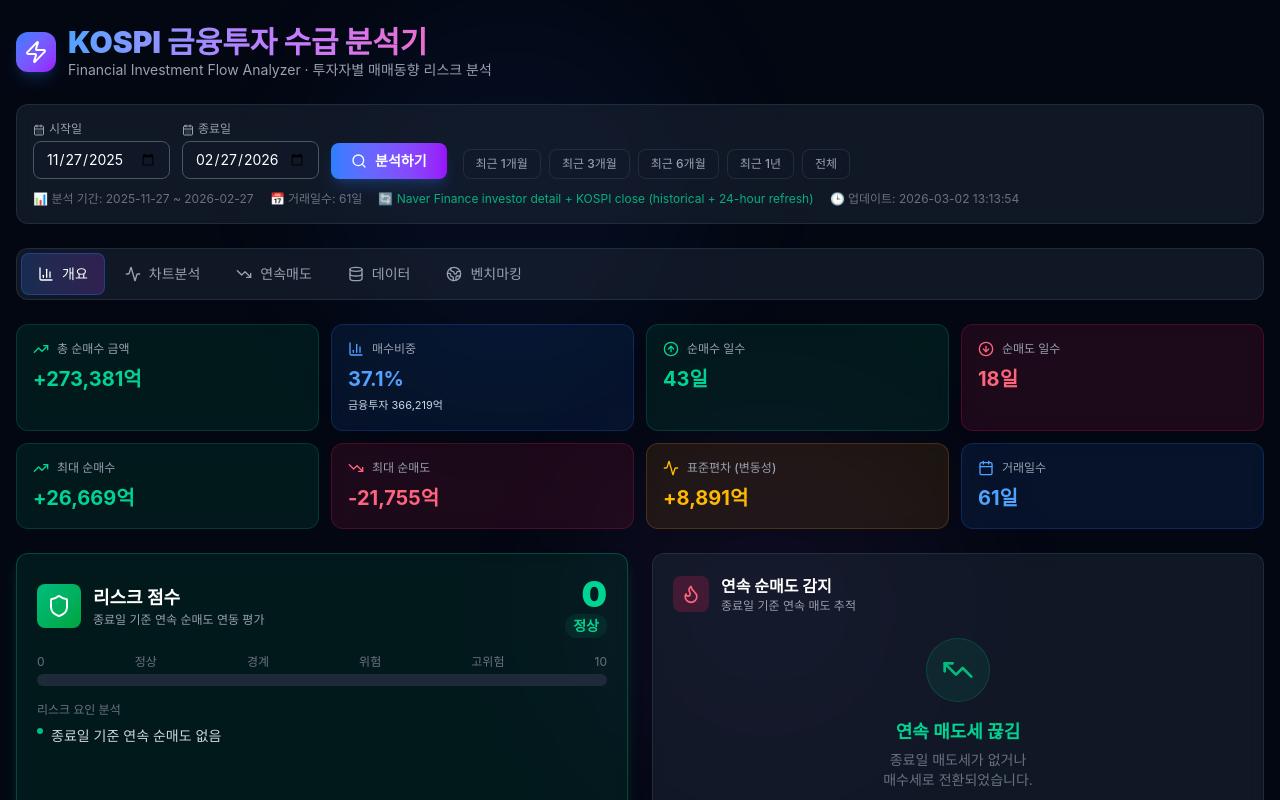
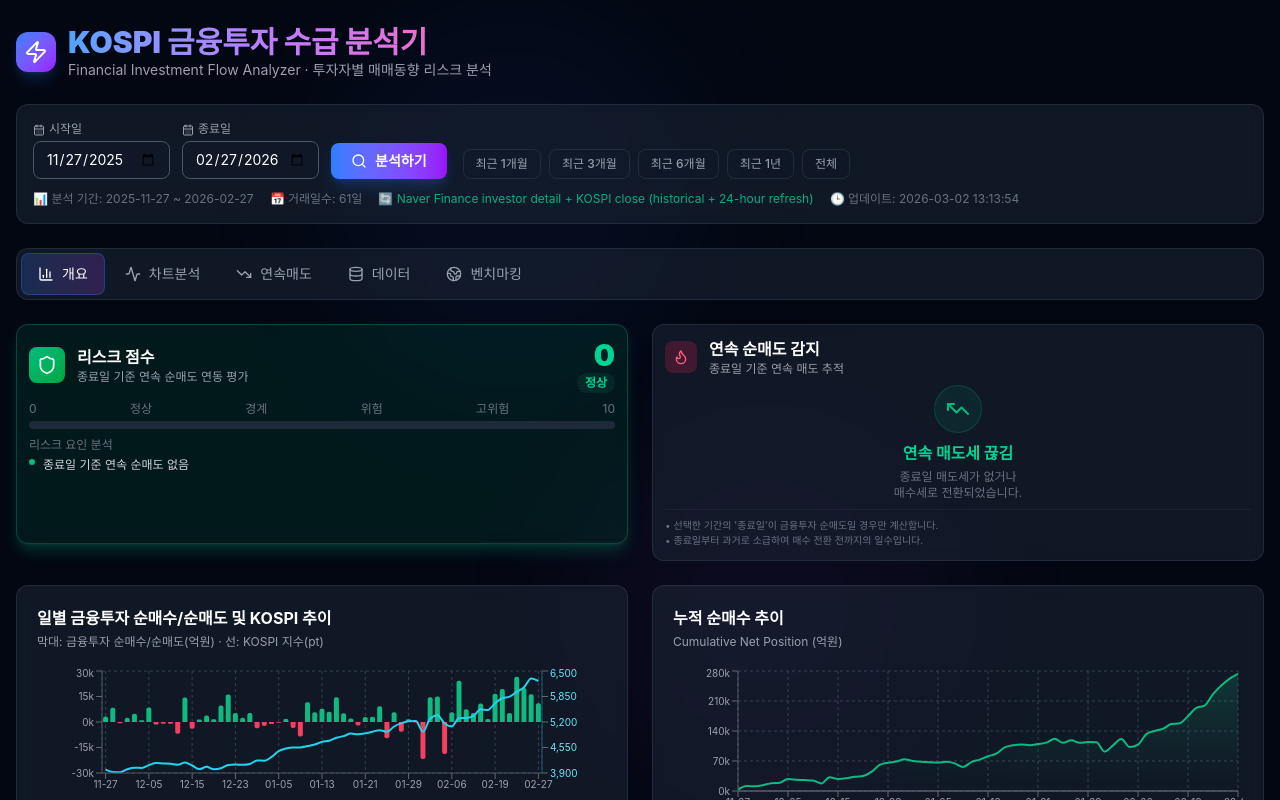
Before and after one commit to mooja4870-cyber/Risk_KOSPI, a React (Vite) app: page / in a window 1280 px wide. Shown: the top 800 px of the page. Built offline with nearby package versions, Linux system fonts and the light colour scheme.

Commit message:
style: swap overview section order and compact risk/chart panels

```diff
--- a/src/App.tsx
+++ b/src/App.tsx
@@ -365,20 +365,20 @@ export default function App() {
             {/* Overview Tab */}
             {activeTab === 'overview' && (
               <div className="space-y-6">
-                {/* Stat Cards */}
-                <StatCards stats={stats} />
-
                 {/* Risk Score + Consecutive Sells side by side */}
                 <div className="grid grid-cols-1 lg:grid-cols-2 gap-6">
-                  <RiskScore risk={riskAssessment} />
-                  <ConsecutiveSells info={consecutiveInfo} />
+                  <RiskScore risk={riskAssessment} compact />
+                  <ConsecutiveSells info={consecutiveInfo} compact />
                 </div>
 
                 {/* Quick Charts */}
                 <div className="grid grid-cols-1 lg:grid-cols-2 gap-6">
-                  <DailyBarChart data={chartData} />
-                  <CumulativeChart data={chartData} />
+                  <DailyBarChart data={chartData} compact />
+                  <CumulativeChart data={chartData} compact />
                 </div>
+
+                {/* Stat Cards */}
+                <StatCards stats={stats} />
 
                 {/* Market Interpretation Guide */}
                 <div className="rounded-xl border border-gray-700/50 bg-gray-800/50 backdrop-blur-sm p-5">
--- a/src/components/Charts.tsx
+++ b/src/components/Charts.tsx
@@ -29,6 +29,7 @@ interface ChartDataPoint {
 
 interface ChartsProps {
   data: ChartDataPoint[];
+  compact?: boolean;
 }
 
 const CustomTooltip = ({ active, payload, label }: any) => {
@@ -50,7 +51,7 @@ const CustomTooltip = ({ active, payload, label }: any) => {
   return null;
 };
 
-export function DailyBarChart({ data }: ChartsProps) {
+export function DailyBarChart({ data, compact = false }: ChartsProps) {
   const chartData = data.map((d) => ({
     date: d.date.slice(5),
     value: d.value,
@@ -62,7 +63,7 @@ export function DailyBarChart({ data }: ChartsProps) {
     <div className="rounded-xl border border-gray-700/50 bg-gray-800/50 backdrop-blur-sm p-5">
       <h3 className="text-white font-bold mb-1">일별 금융투자 순매수/순매도 및 KOSPI 추이</h3>
       <p className="text-gray-400 text-xs mb-4">막대: 금융투자 순매수/순매도(억원) · 선: KOSPI 지수(pt)</p>
-      <div className="h-72">
+      <div className={compact ? 'h-40' : 'h-72'}>
         <ResponsiveContainer width="100%" height="100%">
           <ComposedChart data={chartData} barCategoryGap="15%">
             <CartesianGrid strokeDasharray="3 3" stroke="#374151" />
@@ -111,7 +112,7 @@ export function DailyBarChart({ data }: ChartsProps) {
   );
 }
 
-export function CumulativeChart({ data }: ChartsProps) {
+export function CumulativeChart({ data, compact = false }: ChartsProps) {
   const chartData = data.map((d) => ({
     date: d.date.slice(5),
     cumulative: d.cumulative,
@@ -124,7 +125,7 @@ export function CumulativeChart({ data }: ChartsProps) {
     <div className="rounded-xl border border-gray-700/50 bg-gray-800/50 backdrop-blur-sm p-5">
       <h3 className="text-white font-bold mb-1">누적 순매수 추이</h3>
       <p className="text-gray-400 text-xs mb-4">Cumulative Net Position (억원)</p>
-      <div className="h-72">
+      <div className={compact ? 'h-40' : 'h-72'}>
         <ResponsiveContainer width="100%" height="100%">
           <AreaChart data={chartData}>
             <defs>
--- a/src/components/ConsecutiveSells.tsx
+++ b/src/components/ConsecutiveSells.tsx
@@ -4,16 +4,17 @@ import { Flame, AlertTriangle, TrendingDown } from 'lucide-react';
 
 interface Props {
   info: ConsecutiveSellInfo;
+  compact?: boolean;
 }
 
-export default function ConsecutiveSells({ info }: Props) {
+export default function ConsecutiveSells({ info, compact = false }: Props) {
   const isCurrentlySelling = info.currentStreak > 0;
 
   return (
-    <div className="rounded-xl border border-gray-700/50 bg-gray-800/50 backdrop-blur-sm p-5 flex flex-col h-full">
-      <div className="flex items-center gap-3 mb-6">
+    <div className={`rounded-xl border border-gray-700/50 bg-gray-800/50 backdrop-blur-sm ${compact ? 'p-3 h-[220px]' : 'p-5'} flex flex-col h-full overflow-hidden`}>
+      <div className={`flex items-center gap-3 ${compact ? 'mb-2' : 'mb-6'}`}>
         <div className="p-2 rounded-lg bg-rose-500/20">
-          <Flame className="w-5 h-5 text-rose-400" />
+          <Flame className={`${compact ? 'w-4 h-4' : 'w-5 h-5'} text-rose-400`} />
         </div>
         <div>
           <h3 className="text-white font-bold">연속 순매도 감지</h3>
@@ -24,31 +25,31 @@ export default function ConsecutiveSells({ info }: Props) {
       <div className="flex-1 flex flex-col items-center justify-center text-center">
         {isCurrentlySelling ? (
           <>
-            <div className="mb-4 relative">
+            <div className={`${compact ? 'mb-2' : 'mb-4'} relative`}>
               <div className="absolute inset-0 bg-rose-500/20 blur-2xl rounded-full" />
-              <div className="relative bg-gray-900 border border-rose-500/30 rounded-2xl px-8 py-6 shadow-2xl">
+              <div className={`relative bg-gray-900 border border-rose-500/30 rounded-2xl ${compact ? 'px-5 py-3' : 'px-8 py-6'} shadow-2xl`}>
                 <div className="text-gray-400 text-xs font-medium mb-1">현재 연속 매도</div>
-                <div className="text-5xl font-black text-rose-500 mb-2">
-                  {info.currentStreak}<span className="text-2xl ml-1 font-bold">일</span>
+                <div className={`${compact ? 'text-3xl' : 'text-5xl'} font-black text-rose-500 mb-1`}>
+                  {info.currentStreak}<span className={`${compact ? 'text-lg' : 'text-2xl'} ml-1 font-bold`}>일</span>
                 </div>
-                <div className="text-sm font-mono text-rose-300 font-semibold bg-rose-500/10 px-3 py-1 rounded-full border border-rose-500/20">
+                <div className={`${compact ? 'text-xs' : 'text-sm'} font-mono text-rose-300 font-semibold bg-rose-500/10 px-3 py-1 rounded-full border border-rose-500/20`}>
                   총 {formatNumber(Math.round(info.currentStreakAmount))}억
                 </div>
               </div>
             </div>
-            <div className="flex items-center gap-2 text-rose-400/80 animate-pulse">
-              <AlertTriangle className="w-4 h-4" />
-              <span className="text-sm font-medium">종료일 포함 매도세 지속 중</span>
+            <div className="flex items-center gap-2 text-rose-400/80">
+              <AlertTriangle className={`${compact ? 'w-3 h-3' : 'w-4 h-4'}`} />
+              <span className={`${compact ? 'text-xs' : 'text-sm'} font-medium`}>종료일 포함 매도세 지속 중</span>
             </div>
           </>
         ) : (
-          <div className="space-y-4">
-            <div className="w-16 h-16 bg-emerald-500/10 rounded-full flex items-center justify-center mx-auto border border-emerald-500/20">
-              <TrendingDown className="w-8 h-8 text-emerald-500 rotate-180" />
+          <div className={compact ? 'space-y-2' : 'space-y-4'}>
+            <div className={`${compact ? 'w-12 h-12' : 'w-16 h-16'} bg-emerald-500/10 rounded-full flex items-center justify-center mx-auto border border-emerald-500/20`}>
+              <TrendingDown className={`${compact ? 'w-6 h-6' : 'w-8 h-8'} text-emerald-500 rotate-180`} />
             </div>
             <div>
-              <div className="text-emerald-400 font-bold text-lg">연속 매도세 끊김</div>
-              <p className="text-gray-500 text-sm mt-1">
+              <div className={`text-emerald-400 font-bold ${compact ? 'text-base' : 'text-lg'}`}>연속 매도세 끊김</div>
+              <p className={`text-gray-500 ${compact ? 'text-xs' : 'text-sm'} mt-1`}>
                 종료일 매도세가 없거나<br />매수세로 전환되었습니다.
               </p>
             </div>
@@ -56,7 +57,7 @@ export default function ConsecutiveSells({ info }: Props) {
         )}
       </div>
 
-      <div className="mt-6 pt-4 border-t border-gray-700/30 text-[11px] text-gray-500">
+      <div className={`${compact ? 'mt-2 pt-2 text-[10px]' : 'mt-6 pt-4 text-[11px]'} border-t border-gray-700/30 text-gray-500`}>
         <p>• 선택한 기간의 '종료일'이 금융투자 순매도일 경우만 계산합니다.</p>
         <p>• 종료일부터 과거로 소급하여 매수 전환 전까지의 일수입니다.</p>
       </div>
--- a/src/components/RiskScore.tsx
+++ b/src/components/RiskScore.tsx
@@ -3,9 +3,10 @@ import { Shield, ShieldAlert, ShieldX, AlertTriangle } from 'lucide-react';
 
 interface RiskScoreProps {
   risk: RiskAssessment;
+  compact?: boolean;
 }
 
-export default function RiskScore({ risk }: RiskScoreProps) {
+export default function RiskScore({ risk, compact = false }: RiskScoreProps) {
   const config = {
     normal: {
       icon: Shield,
@@ -46,27 +47,27 @@ export default function RiskScore({ risk }: RiskScoreProps) {
   const scorePercent = Math.min((risk.score / 10) * 100, 100);
 
   return (
-    <div className={`rounded-xl border p-5 ${c.bg} backdrop-blur-sm shadow-lg ${c.glow}`}>
-      <div className="flex items-center justify-between mb-4">
+    <div className={`rounded-xl border ${compact ? 'p-3 h-[220px]' : 'p-5'} ${c.bg} backdrop-blur-sm shadow-lg ${c.glow} overflow-hidden`}>
+      <div className={`flex items-center justify-between ${compact ? 'mb-2' : 'mb-4'}`}>
         <div className="flex items-center gap-3">
-          <div className={`p-2.5 rounded-lg bg-gradient-to-br ${c.gradient}`}>
-            <Icon className="w-6 h-6 text-white" />
+          <div className={`${compact ? 'p-2' : 'p-2.5'} rounded-lg bg-gradient-to-br ${c.gradient}`}>
+            <Icon className={`${compact ? 'w-5 h-5' : 'w-6 h-6'} text-white`} />
           </div>
           <div>
-            <h3 className="text-white font-bold text-lg">리스크 점수</h3>
+            <h3 className={`text-white font-bold ${compact ? 'text-base' : 'text-lg'}`}>리스크 점수</h3>
             <p className="text-gray-400 text-xs">종료일 기준 연속 순매도 연동 평가</p>
           </div>
         </div>
         <div className="text-right">
-          <div className={`text-4xl font-black ${c.textColor}`}>{risk.score}</div>
-          <div className={`text-sm font-bold ${c.textColor} px-2 py-0.5 rounded-full ${c.bg}`}>
+          <div className={`${compact ? 'text-3xl' : 'text-4xl'} font-black ${c.textColor}`}>{risk.score}</div>
+          <div className={`${compact ? 'text-xs' : 'text-sm'} font-bold ${c.textColor} px-2 py-0.5 rounded-full ${c.bg}`}>
             {risk.label}
           </div>
         </div>
       </div>
 
       {/* Score bar */}
-      <div className="mb-4">
+      <div className={compact ? 'mb-2' : 'mb-4'}>
         <div className="flex justify-between text-xs text-gray-500 mb-1">
           <span>0</span>
           <span>정상</span>
@@ -75,7 +76,7 @@ export default function RiskScore({ risk }: RiskScoreProps) {
           <span>고위험</span>
           <span>10</span>
         </div>
-        <div className="h-3 bg-gray-800 rounded-full overflow-hidden">
+        <div className={`${compact ? 'h-2' : 'h-3'} bg-gray-800 rounded-full overflow-hidden`}>
           <div
             className={`h-full rounded-full bg-gradient-to-r ${c.gradient} transition-all duration-1000 ease-out`}
             style={{ width: `${scorePercent}%` }}
@@ -84,12 +85,12 @@ export default function RiskScore({ risk }: RiskScoreProps) {
       </div>
 
       {/* Risk factors */}
-      <div className="space-y-1.5">
-        <p className="text-xs text-gray-500 font-medium mb-2">리스크 요인 분석</p>
-        {risk.factors.map((factor, i) => (
+      <div className={`${compact ? 'space-y-1' : 'space-y-1.5'} ${compact ? 'max-h-[90px] overflow-y-auto' : ''}`}>
+        <p className="text-xs text-gray-500 font-medium mb-1">리스크 요인 분석</p>
+        {(compact ? risk.factors.slice(0, 2) : risk.factors).map((factor, i) => (
           <div
             key={i}
-            className="flex items-start gap-2 text-sm text-gray-300"
+            className={`flex items-start gap-2 ${compact ? 'text-xs' : 'text-sm'} text-gray-300`}
           >
             <span className={`mt-0.5 w-1.5 h-1.5 rounded-full ${c.barColor} shrink-0`} />
             <span>{factor}</span>
```
Also changed, not shown: streamlit_static/index.html (+11 -11 lines).
